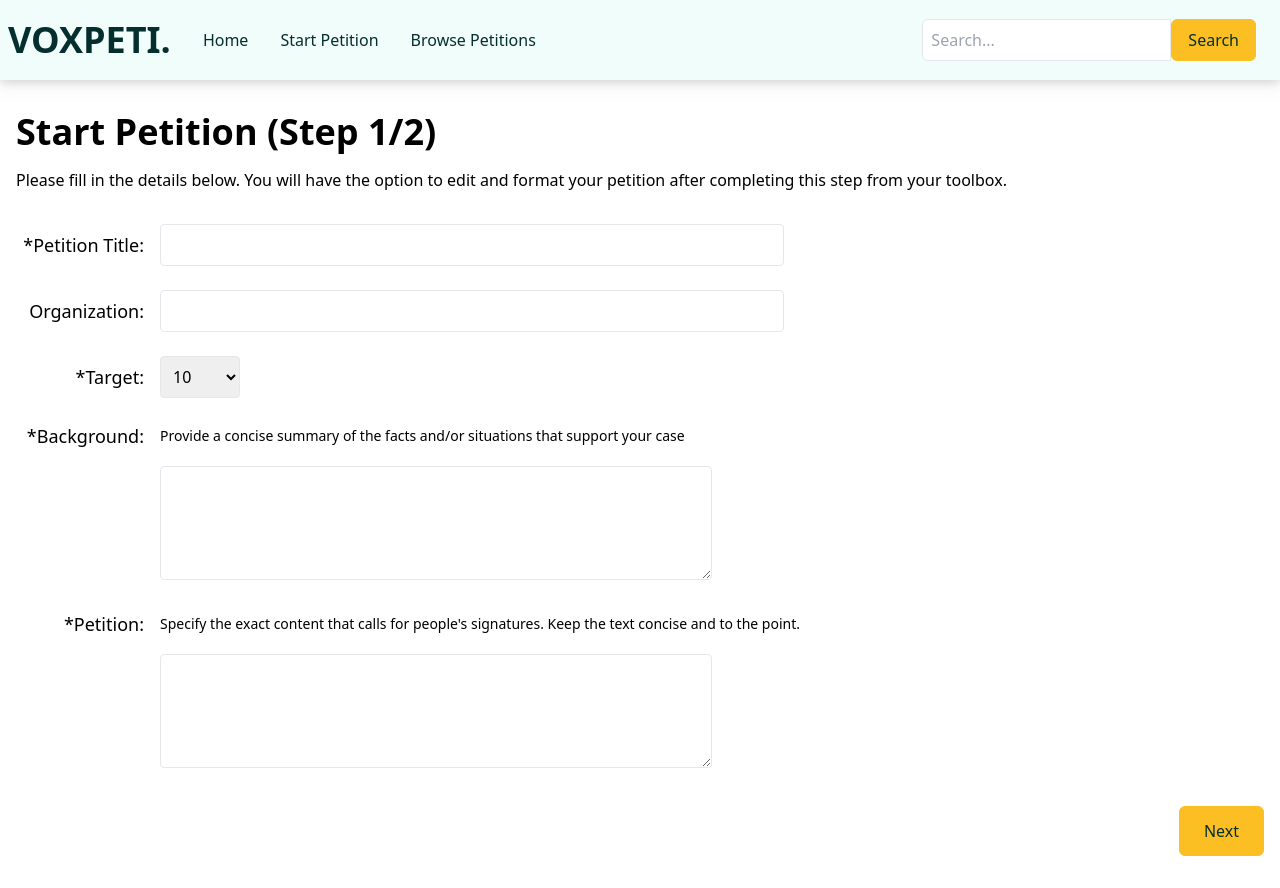
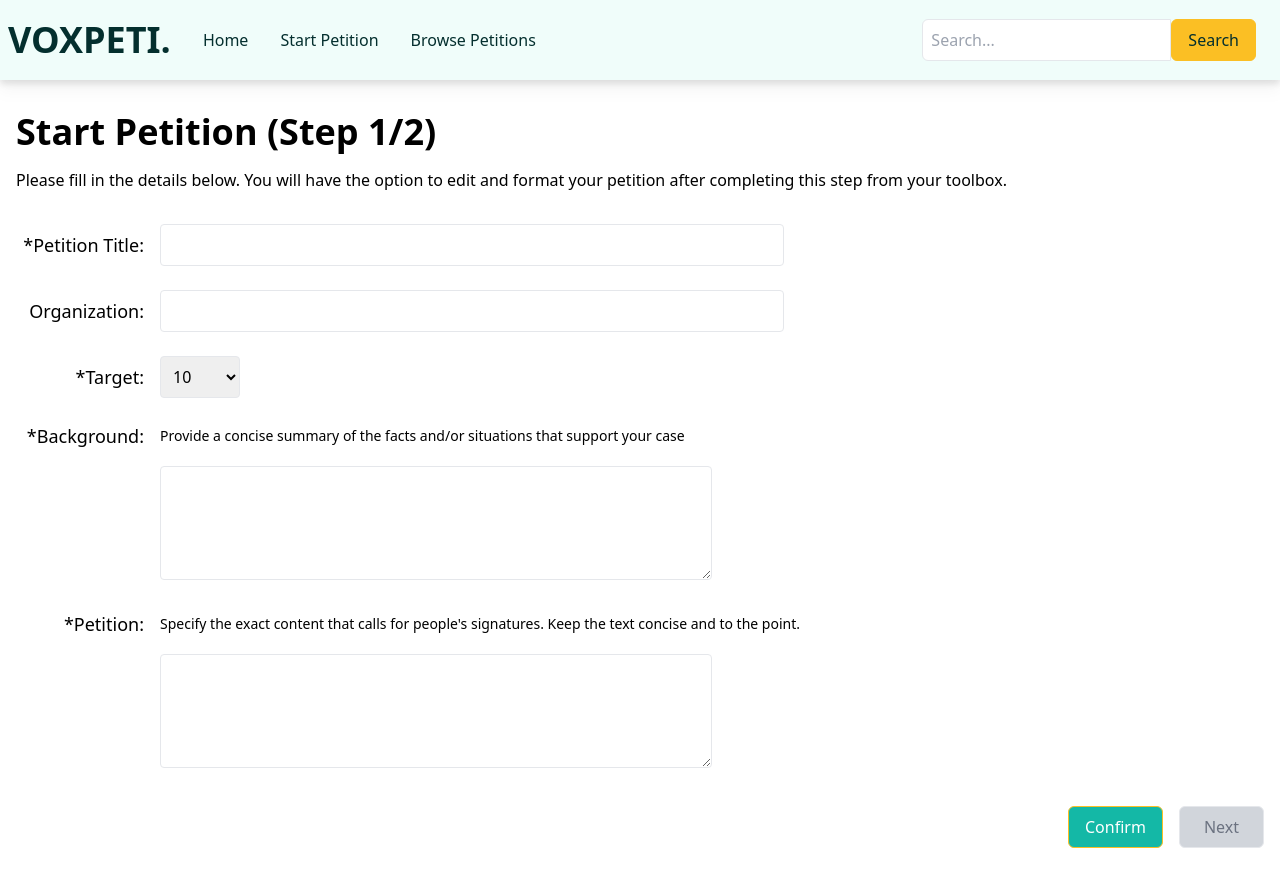
Before and after one commit to pigggyiris/dropbox-hackathon-frontend-v2, a React (Create React App) app: page /StartPetition in a window 1280 px wide. Built offline with nearby package versions, Linux system fonts and the light colour scheme; the HTML template or start-up script is replaced by a standard one.

Commit message:
modified-startPetitionPage-basedOnBackend (#8)
* modified-startPetitionPage-basedOnBackend

* Update StartPetition.js

```diff
--- a/package.json
+++ b/package.json
@@ -8,6 +8,7 @@
     "@testing-library/jest-dom": "^5.17.0",
     "@testing-library/react": "^13.4.0",
     "@testing-library/user-event": "^13.5.0",
+    "axios": "^1.5.0",
     "react": "^18.2.0",
     "react-dom": "^18.2.0",
     "react-pdf": "^7.3.3",
@@ -22,6 +23,7 @@
     "test": "react-scripts test",
     "eject": "react-scripts eject"
   },
+  "proxy": "http://localhost:3000",
   "eslintConfig": {
     "extends": [
       "react-app",
--- a/src/pages/StartPetition.js
+++ b/src/pages/StartPetition.js
@@ -1,14 +1,17 @@
-import React, { useState } from 'react';
-import { Link } from 'react-router-dom';
+import React, { useState } from "react";
+import axios from "axios";
+import { Link } from "react-router-dom";
 
 function StartPetitionPage() {
   const [petitionData, setPetitionData] = useState({
-    title: '',
-    organization: '',
-    background: '',
-    petition: '',
-    target: '10',
+    title: "",
+    organization: "",
+    background: "",
+    petition: "",
+    target: "10",
   });
+
+  const [submittedSuccessfully, setSubmittedSuccessfully] = useState(false);
 
   const handleChange = (e) => {
     const { name, value } = e.target;
@@ -18,9 +21,33 @@ function StartPetitionPage() {
     });
   };
 
+  const handleConfirm = async (e) => {
+    e.preventDefault();
+
+    try {
+      const response = await axios.post(
+        "http://localhost:3000/v1/petitions/text",
+        petitionData
+      );
+
+      console.log("Entire Response:", response);
+
+      if (response.data) {
+        console.log("Returned petition from server:", response.data);
+        setSubmittedSuccessfully(true);
+      } else {
+        console.error("Unexpected response structure");
+      }
+    } catch (error) {
+      console.error("Error submitting the petition:", error);
+    }
+  };
+
   return (
     <div className="container mx-auto px-4 py-8">
       <h1 className="text-4xl font-bold mb-4">Start Petition (Step 1/2)</h1>
+
+      <form onSubmit={handleConfirm}>
         <p className="mb-8">
           Please fill in the details below. You will have the option to edit and
           format your petition after completing this step from your toolbox.
@@ -28,7 +55,10 @@ function StartPetitionPage() {
 
         <div className="space-y-6">
           <div className="flex items-center space-x-4 mb-4">
-          <label htmlFor="title" className="w-32 text-lg font-medium text-right">
+            <label
+              htmlFor="title"
+              className="w-32 text-lg font-medium text-right"
+            >
               *Petition Title:
             </label>
             <input
@@ -59,7 +89,10 @@ function StartPetitionPage() {
           </div>
 
           <div className="flex items-center space-x-4 mb-4">
-          <label htmlFor="target" className="w-32 text-lg font-medium text-right">
+            <label
+              htmlFor="target"
+              className="w-32 text-lg font-medium text-right"
+            >
               *Target:
             </label>
             <select
@@ -81,12 +114,11 @@ function StartPetitionPage() {
           <div className="space-y-4 mb-4">
             <div className="flex items-center space-x-4">
               <div className="w-32 text-lg font-medium text-right">
-              <label htmlFor="background">
-                *Background:
-              </label>
+                <label htmlFor="background">*Background:</label>
               </div>
               <p className="text-sm">
-              Provide a concise summary of the facts and/or situations that support your case
+                Provide a concise summary of the facts and/or situations that
+                support your case
               </p>
             </div>
             <div className="ml-36">
@@ -110,8 +142,8 @@ function StartPetitionPage() {
                 *Petition:
               </label>
               <p className="text-sm">
-              Specify the exact content that calls for people's signatures. Keep
-              the text concise and to the point.
+                Specify the exact content that calls for people's signatures.
+                Keep the text concise and to the point.
               </p>
             </div>
             <div className="ml-36">
@@ -128,10 +160,31 @@ function StartPetitionPage() {
         </div>
 
         <div className="text-right mt-8">
-        <Link to="/StartPetitionNext">
-          <button className="py-3 px-6">Next</button>
+          <button
+            type="submit"
+            className="px-4 py-2 bg-teal-500 text-white border rounded-l-md mr-4"
+          >
+            Confirm
+          </button>
+
+          <Link
+            to={{
+              pathname: "/StartPetitionNext",
+              state: { petitionData: petitionData },
+            }}
+            className={`px-6 py-2 border rounded-md inline-block box-border ${
+              submittedSuccessfully
+                ? "bg-amber-400 text-teal-950  hover:bg-transparent hover:text-teal-800 rounded-md"
+                : "bg-gray-300 text-gray-500 cursor-not-allowed"
+            }`}
+            onClick={(e) => {
+              if (!submittedSuccessfully) e.preventDefault();
+            }}
+          >
+            Next
           </Link>
         </div>
+      </form>
     </div>
   );
 }
```
Also changed, not shown: 1 other file (tests, documents, lock files or other folders). Lines whose indentation alone changed are shown as unchanged.
